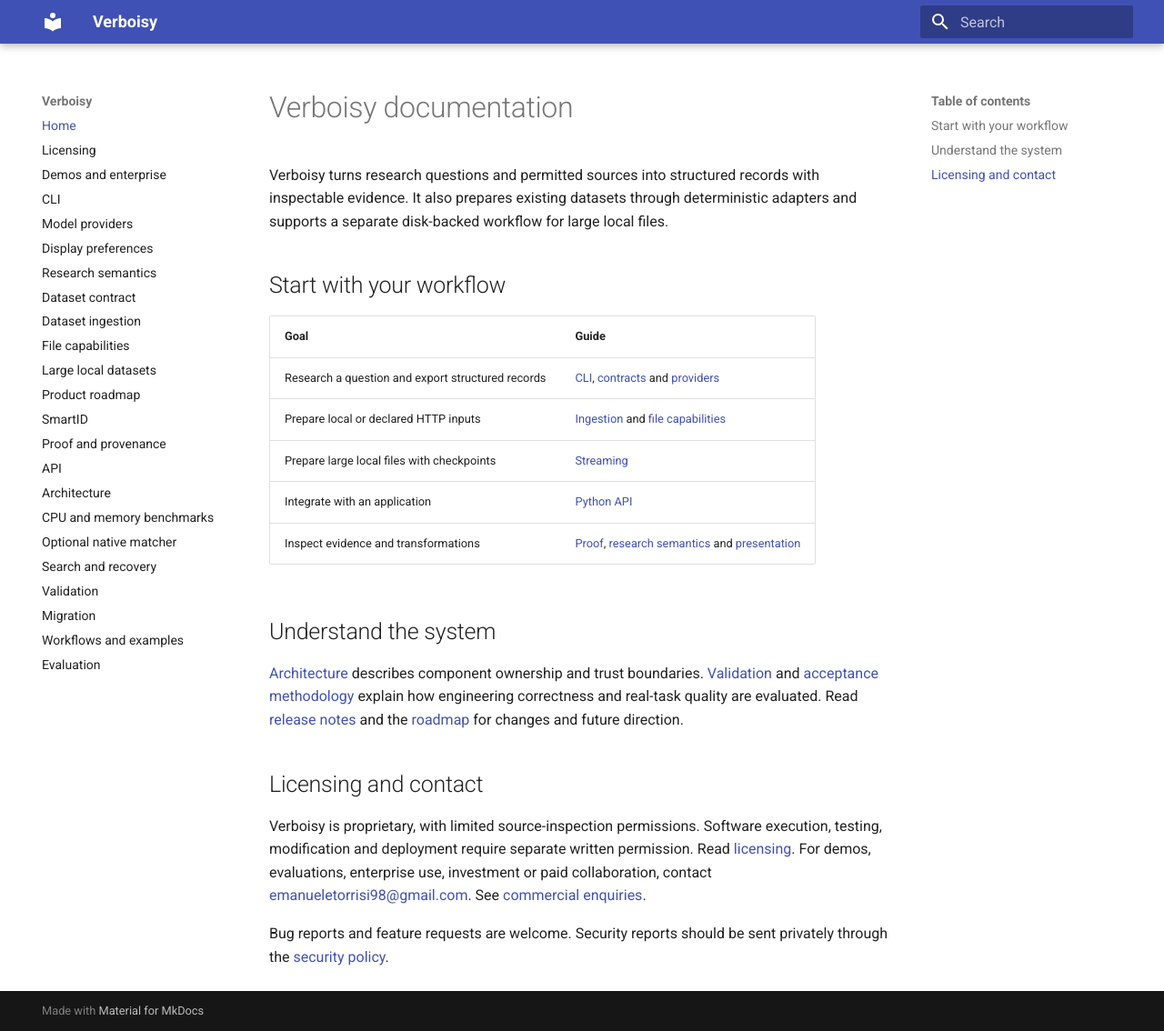
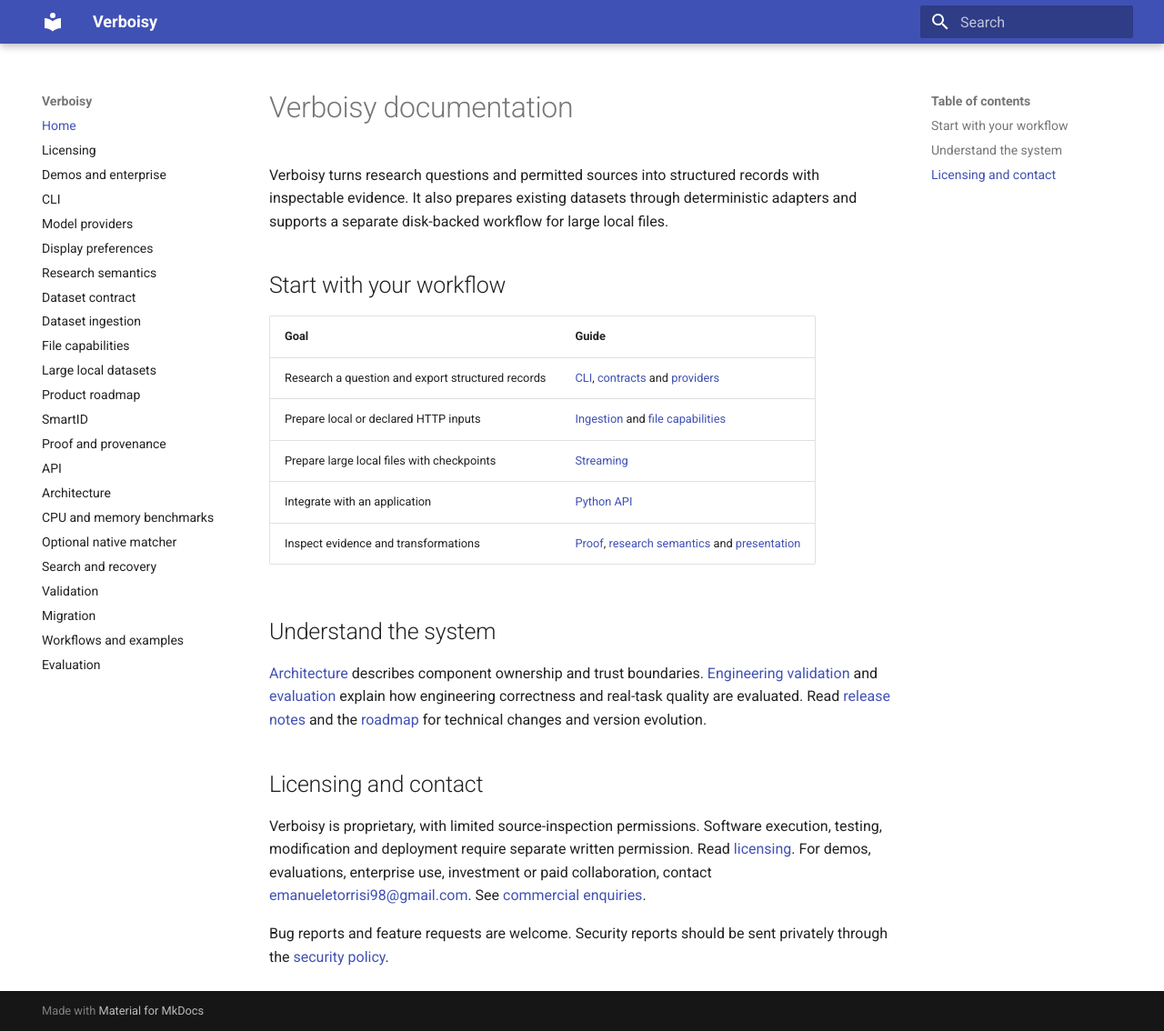
Before and after one commit to EmanueleTorrisi/verboisy, an MkDocs documentation site: the page built from docs/index.md, in a window 1280 px wide and 1134 px high. Shown: the whole window at 91% size. Built offline with MkDocs 1.6.1 and Material for MkDocs 9.7.7, drawn with Linux system fonts in a browser that asks for light colours.

Commit message:
docs: link product documentation to evaluation and version history

```diff
--- a/docs/index.md
+++ b/docs/index.md
@@ -19,10 +19,10 @@
 ## Understand the system
 
 [Architecture](architecture.md) describes component ownership and trust boundaries.
-[Validation](validation.md) and [acceptance methodology](production-acceptance.md)
+[Engineering validation](validation.md) and [evaluation](evaluation.md)
 explain how engineering correctness and real-task quality are evaluated. Read
 [release notes](https://github.com/EmanueleTorrisi/verboisy/blob/main/CHANGELOG.md)
-and the [roadmap](development-roadmap.md) for changes and future direction.
+and the [roadmap](development-roadmap.md) for technical changes and version evolution.
 
 ## Licensing and contact
 
```
